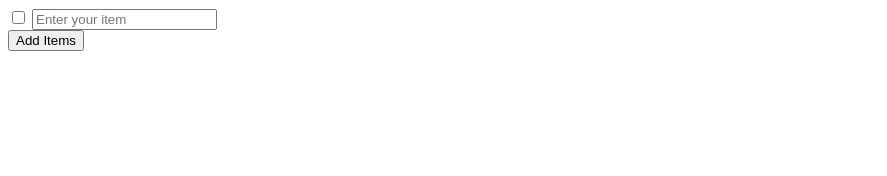
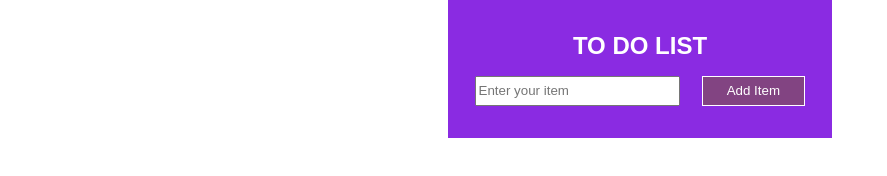
Before and after one commit to LeahBasson/toDoList, a plain HTML site: page index.html in a window 1280 px wide. Shown: the whole page, without its empty margins (0-887 px from the left). Drawn offline with Linux system fonts and the light colour scheme.

Commit message:
to do list

```diff
--- a/css/style.css
+++ b/css/style.css
@@ -0,0 +1,49 @@
+*,
+*::before,
+*::after{
+    margin: 0;
+    padding: 0;
+    box-sizing: border-box;
+}
+
+.container{
+    margin: auto;
+    width: 24rem;
+    background-color: blueviolet;
+    padding: 1rem;
+}
+
+h2{
+    font-family: 'Monsteratt',sans-serif;
+    color: white;
+    text-align: center;
+    margin-top: 1rem;
+}
+
+.enter{
+    display: flex;
+    justify-content: space-around;
+    margin-top: 1rem;
+}
+
+#add{
+    background-color: rgb(130, 68, 130);
+    padding: 0.4rem 1.5rem;
+    color: white;
+    border: 1px solid white;
+}
+
+.item{
+    margin-top: 1rem;
+}
+
+
+.description{
+    padding: 0.1rem;
+    width: 16vw;
+}
+
+.listed-item{
+    padding: 0.3rem;
+    width: 16vw;
+}
--- a/index.html
+++ b/index.html
@@ -4,17 +4,22 @@
     <meta charset="UTF-8">
     <meta name="viewport" content="width=device-width, initial-scale=1.0">
     <title>To do list</title>
-    <style></style>
+    <link rel="stylesheet" href="css/style.css">
 </head>
 <body>
 
-    <div id="items">
+    <div class="container">
+        <h2>TO DO LIST</h2>
+            <div class="enter">
+                <input type="text" class="description" placeholder="Enter your item" inputItem>
+                <button id="add">Add Item</button>
+            </div>
         <div class="item">
-            <input type="checkbox" class="completed">
-            <input type="text" class="description" placeholder="Enter your item">
+
         </div>
+
     </div>
-    <button id="add">Add Items</button>
+
 
 
 
--- a/script/code.js
+++ b/script/code.js
@@ -0,0 +1,5 @@
+document.querySelector('#add').addEventListener('click' , () => {
+    let input = document.querySelector('[inputItem]').value;
+
+
+})
```
